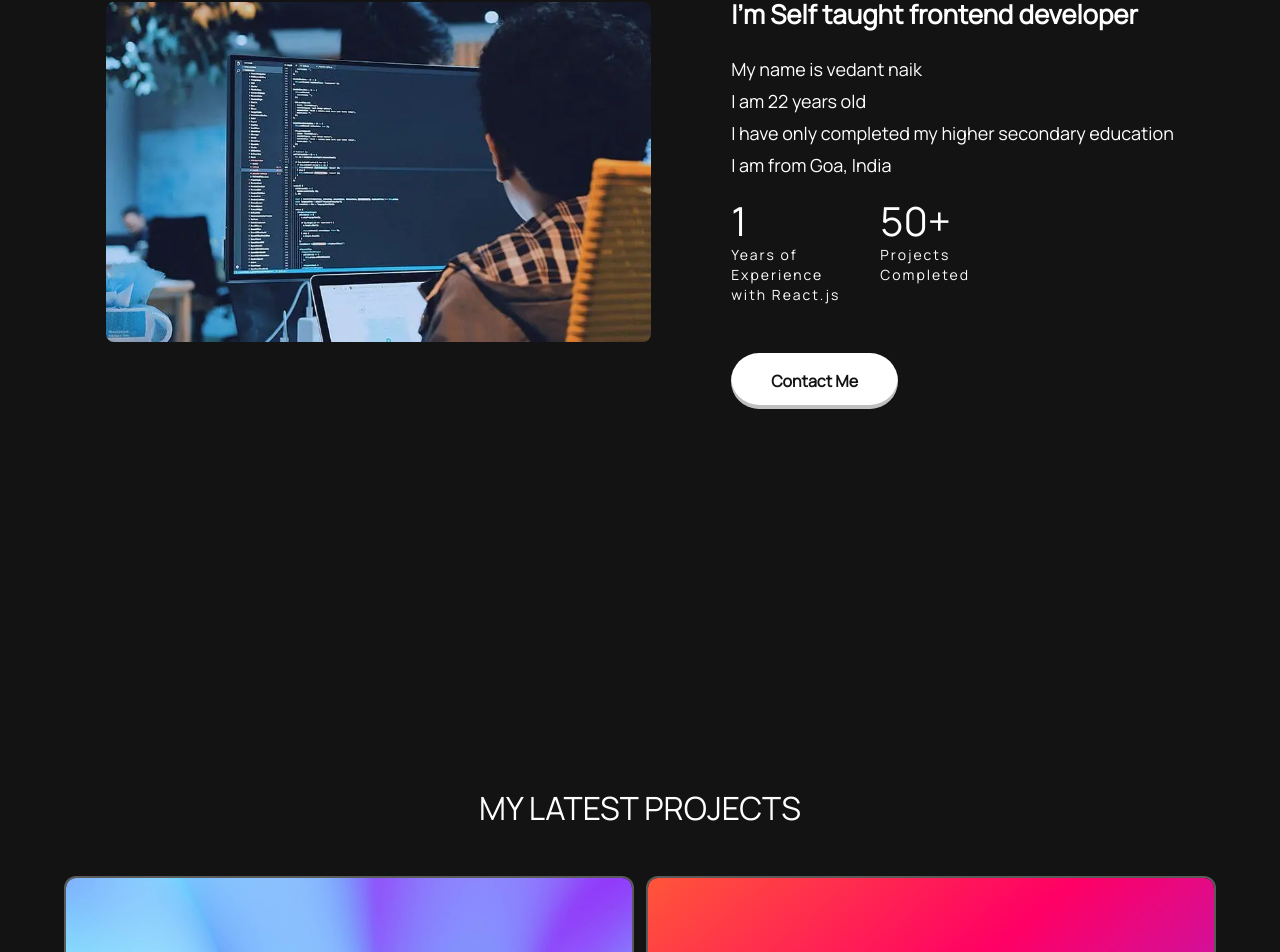
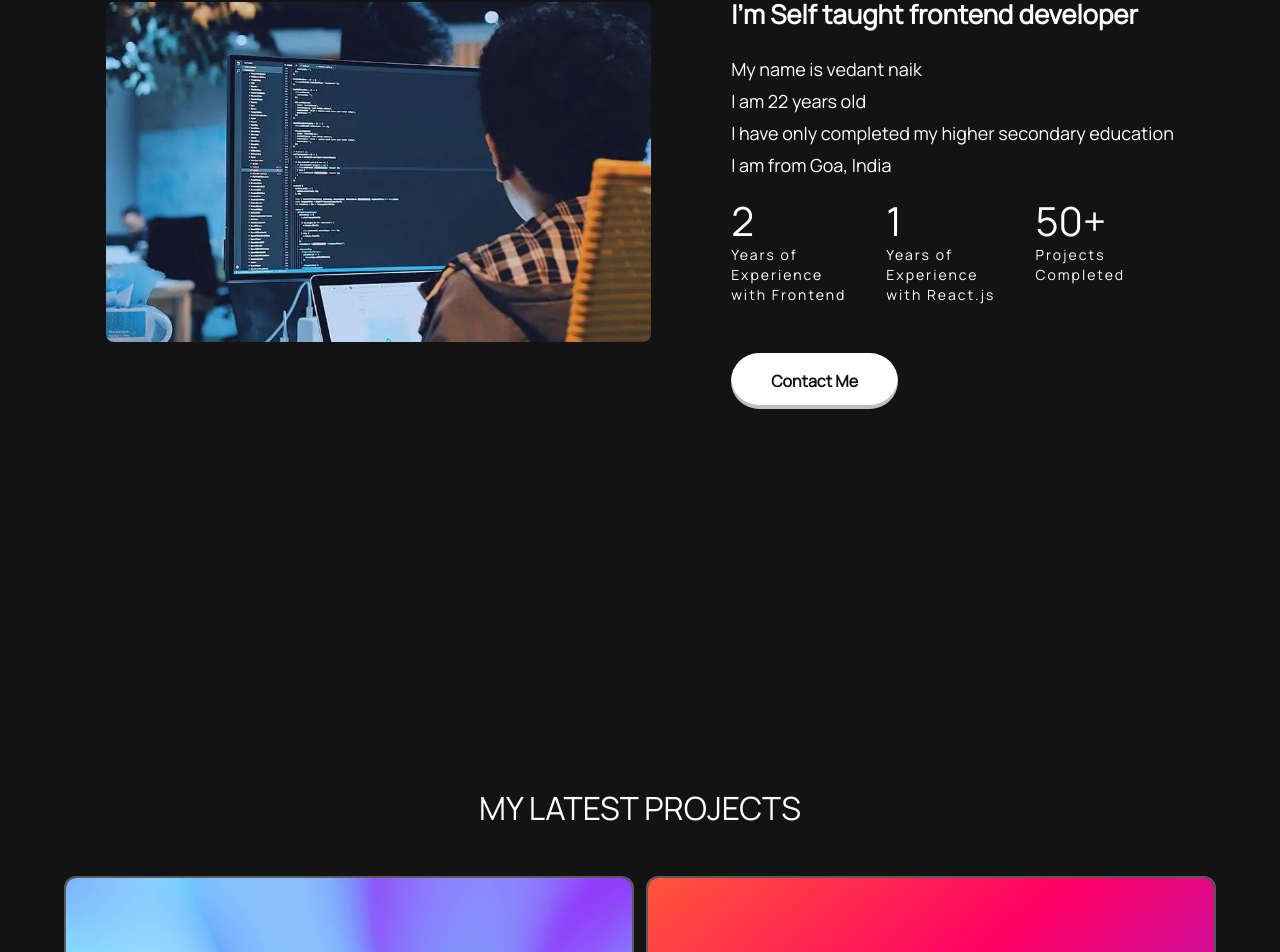
Before and after one commit to vedantnaik1008/Nextportfolio, a Next.js app: page / in a window 1280 px wide. Shown: the part 1978-2930 px from the top of the page. Built offline with nearby package versions, Linux system fonts and the light colour scheme.

Commit message:
+experience

```diff
--- a/Components/About.tsx
+++ b/Components/About.tsx
@@ -1,25 +1,22 @@
 'use client';
 import Countup from 'react-countup';
-import { useInView } from 'react-intersection-observer';
 import { motion } from 'framer-motion';
 import { animationProps } from '../variants';
 import img from '../images/10-Skill-yang-Harus-Dimiliki-Front-End-Developer.webp';
 import { Link } from 'react-scroll';
 import Image from 'next/image';
+import { useInView } from 'react-intersection-observer';
 
 const About = () => {
-    const [ref, inView] = useInView({
-        threshold: 0.5
-    });
+   const [ref, inView] = useInView({
+    threshold: 0.5
+});
     const birthdate = new Date('2002-01-25');
     const currentDate = new Date();
     const age = currentDate.getFullYear() - birthdate.getFullYear();
 
     return (
-        <section
-            className='section justify-center items-center'
-            id='about'
-            ref={ref}>
+        <section className='section justify-center items-center' id='about'>
             <div className='w-[90%] mx-auto'>
                 <div className='flex flex-col justify-center gap-y-10 lg:flex-row items-center lg:gap-x-20 lg:gap-y-0 h-screen'>
                     <motion.div {...animationProps} className=''>
@@ -44,7 +41,25 @@ const About = () => {
                             education
                             <br />I am from Goa, India
                         </p>
-                        <div className='flex gap-x-6 lg:gap-x-10 mb-12'>
+                        <div className='flex flex-wrap gap-6 lg:gap-x-10 mb-12' ref={ref}>
+                            <div className=''>
+                                <div className='text-[40px] font-tertiary text-white mb-2'>
+                                    {inView ? (
+                                        <Countup
+                                            start={0}
+                                            end={2}
+                                            duration={3}
+                                        />
+                                    ) : null}
+                                </div>
+
+                                <div className='font-primary text-sm tracking-[2px] text-white'>
+                                    Years of <br />
+                                    Experience
+                                    <br />
+                                    with Frontend
+                                </div>
+                            </div>
                             <div className=''>
                                 <div className='text-[40px] font-tertiary text-white mb-2'>
                                     {inView ? (
```
